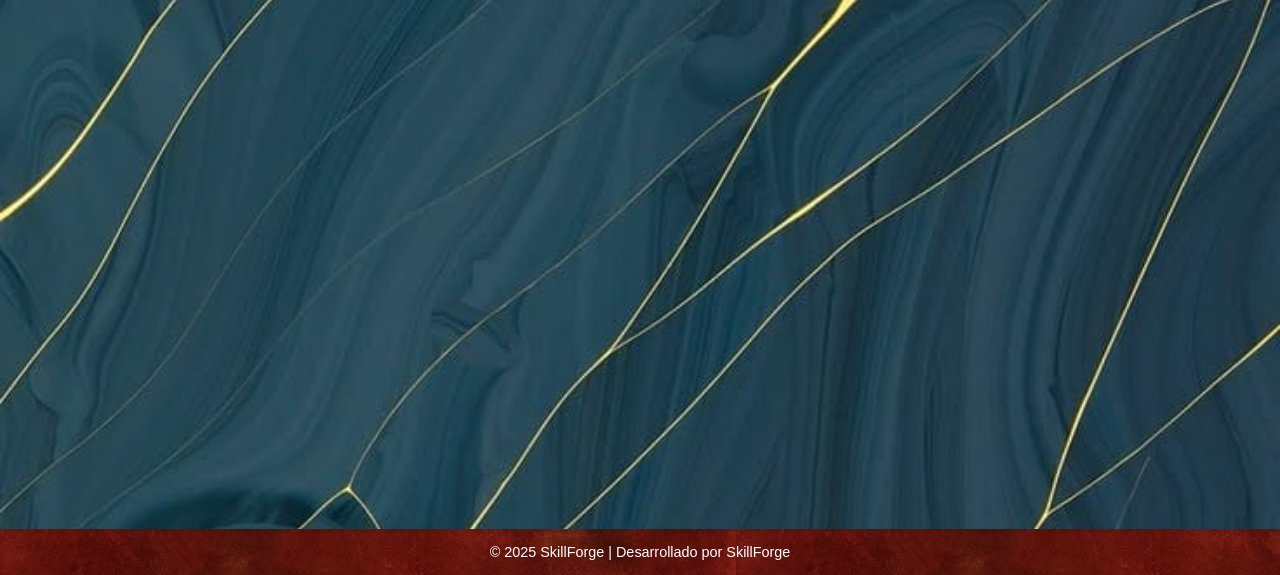
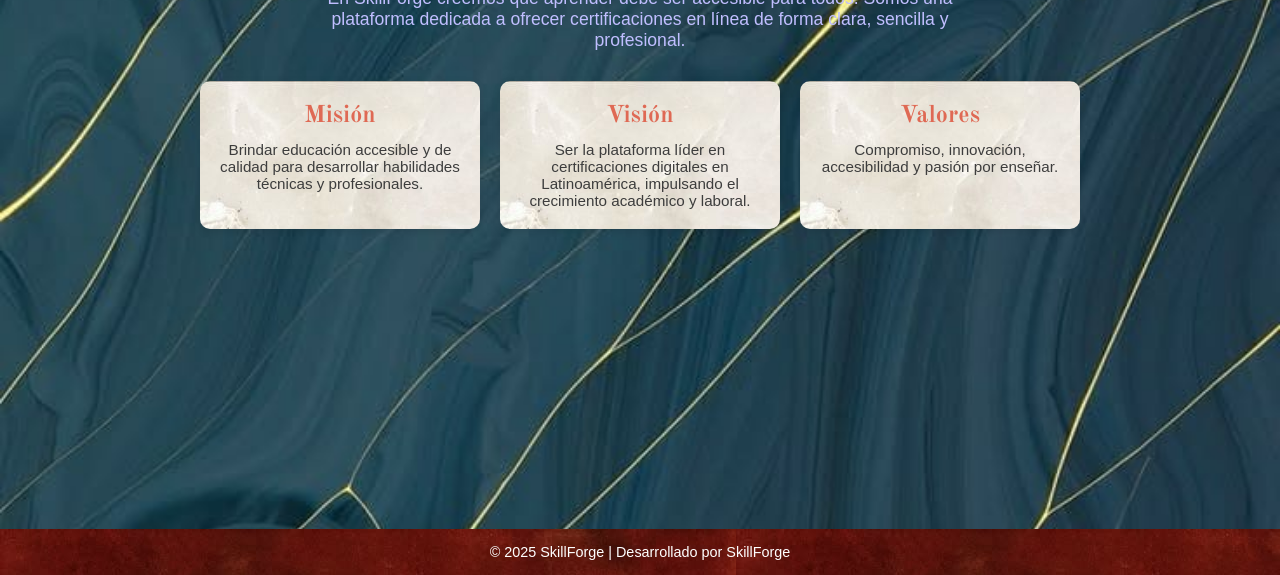
Before and after one commit to DannaMajhli/Examen2doParcial_Gina, a plain HTML site: page front/nosotros.html in a window 1280 px wide. Shown: the part 225-800 px from the top of the page. Drawn offline with nearby package versions, Linux system fonts and the light colour scheme; a web font is replaced by a local one.

Commit message:
"Diseño pagina nosostros y otras modificaciones - Danna"

```diff
--- a/front/css/estilos.css
+++ b/front/css/estilos.css
@@ -1,6 +1,6 @@
 @import url('https://fonts.googleapis.com/css2?family=BBH+Sans+Bogle&family=Marcellus&family=Merriweather:ital,opsz,wght@0,18..144,300..900;1,18..144,300..900&family=Old+Standard+TT:ital,wght@0,400;0,700;1,400&family=Oswald:wght@200..700&family=Purple+Purse&family=Roboto+Mono:ital,wght@0,100..700;1,100..700&family=Story+Script&family=TASA+Explorer:wght@400..800&display=swap');
 
-/***** Reset *****/
+/************* Reset **************/
 * {
     margin: 0;
     padding: 0;
@@ -28,7 +28,7 @@ body {
 
 }
 
-/**** Header *****/
+/************** Header *************/
 header {
     display: flex;
     justify-content: space-between;
@@ -59,7 +59,7 @@ header nav ul li a:hover {
     text-decoration: underline;
 }
 
-/***** Contenido principal *****/
+/************* Contenido principal ************/
 .contenido {
     text-align: center;
     margin-top: 100px;
@@ -76,8 +76,8 @@ header nav ul li a:hover {
     color: #4f0909;
 }
 
-    /*certificaciones*/
 
+/******** Certificaciones************/
 .principal-image img {
   width: 100%;               /* ocupa todo el ancho del contenedor */
   max-width: 1000px;         /* límite para pantallas grandes */
@@ -191,7 +191,7 @@ header nav ul li a:hover {
 
 
 
-/**** Footer *****/
+/*************** Footer ***************/
 footer {
     margin-top: auto;
     text-align: center;
@@ -202,7 +202,7 @@ footer {
 }
 
 
-/***** Login Formulario ******/
+/************ Login Formulario *************/
 .login-container {
     display: flex;
     justify-content: center;
@@ -263,7 +263,7 @@ footer {
     font-size: 0.9rem;
 }
 
-/**** Contacto *****/
+/************ Pagina Contacto ************/
 .contacto-container {
     padding: 40px;
     text-align: center;
@@ -316,3 +316,43 @@ footer {
     border-radius: 10px;
     color: #1a1a1a;
 }
+
+/*************** Pagina Nosotros ***************/
+.nosotros {
+    text-align: center;
+    padding: 40px 20px;
+}
+
+.nosotros .intro {
+    max-width: 700px;
+    margin: 0 auto;
+    font-size: 1.1rem;
+    color: #c0beff;
+}
+
+.cards-container {
+    display: flex;
+    justify-content: center;
+    gap: 20px;
+    flex-wrap: wrap;
+    margin-top: 30px;
+}
+
+.card {
+    background-image: url('../img/fondologin.jpg');
+    border-radius: 10px;
+    padding: 20px;
+    width: 280px;
+    box-shadow: 0 3px 8px rgba(0,0,0,0.1);
+}
+
+.card h2 {
+    font-family: "Old Standard TT", serif;
+    margin-bottom: 10px;
+    color: #df6954;
+}
+
+.card p {
+    font-size: 0.95rem;
+    color: #3d3d3d;
+}
--- a/front/nosotros.html
+++ b/front/nosotros.html
@@ -3,7 +3,7 @@
 <head>
     <meta charset="UTF-8">
     <meta name="viewport" content="width=device-width, initial-scale=1.0">
-    <title>Nosotros - Certificaciones</title>
+    <title>Nosotros - SkillForge</title>
     <link rel="stylesheet" href="css/estilos.css">
 </head>
 <body>
@@ -22,8 +22,30 @@
     </header>
 
 
-  <main>
-      <h1>Pagina de Nosotros</h1>
+ <main class="nosotros">
+      <h1>¿Quiénes somos?</h1>
+      <p class="intro">
+         En SkillForge creemos que aprender debe ser accesible para todos.
+         Somos una plataforma dedicada a ofrecer certificaciones en línea de forma clara,
+         sencilla y profesional.
+      </p>
+
+      <div class="cards-container">
+          <div class="card">
+              <h2>Misión</h2>
+              <p>Brindar educación accesible y de calidad para desarrollar habilidades técnicas y profesionales.</p>
+          </div>
+
+          <div class="card">
+              <h2>Visión</h2>
+              <p>Ser la plataforma líder en certificaciones digitales en Latinoamérica, impulsando el crecimiento académico y laboral.</p>
+          </div>
+
+          <div class="card">
+              <h2>Valores</h2>
+              <p>Compromiso, innovación, accesibilidad y pasión por enseñar.</p>
+          </div>
+      </div>
   </main>
 
   <!-- FOOTER  -->
```
Also changed, not shown: front/certificaciones.html (+1 -1 lines), front/index.html (+1 -2 lines), front/login.html (+1 -1 lines).
